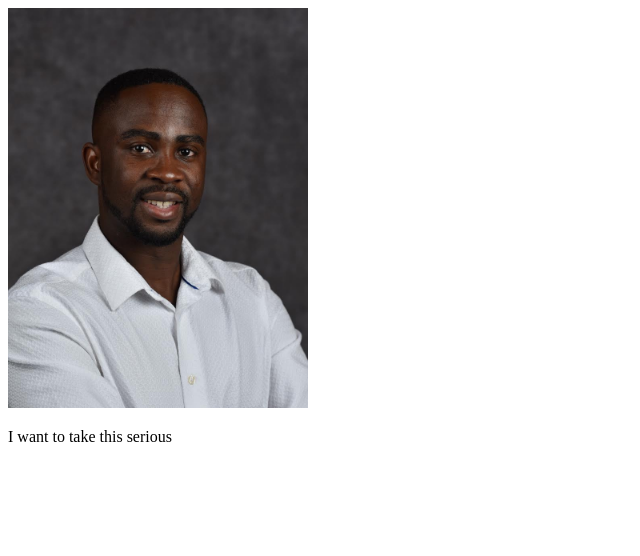
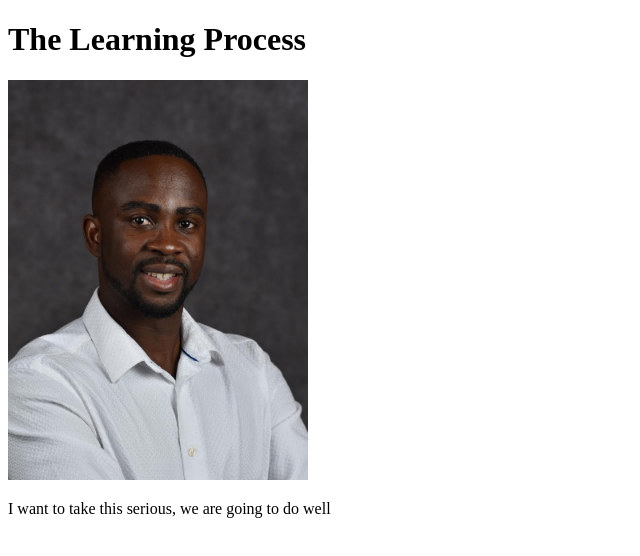
Before and after one commit to EddieJae24/Git-from-local, a plain HTML site: page index.html in a window 1280 px wide. Shown: the whole page, without its empty margins (0-640 px from the left). Drawn offline with Linux system fonts and the light colour scheme.

Commit message:
Add data to HTML file

```diff
--- a/index.html
+++ b/index.html
@@ -10,8 +10,10 @@
 
     <body>
         <header>
+            <h1> The Learning Process</h1>
             <img class="image" src="./assets/IMG_2231.JPG"/>
-            <p> I want to take this serious</p>
+            <p> I want to take this serious, we are going to do well</p>
+            <p></p>
         </header>
 
         <main>
```
